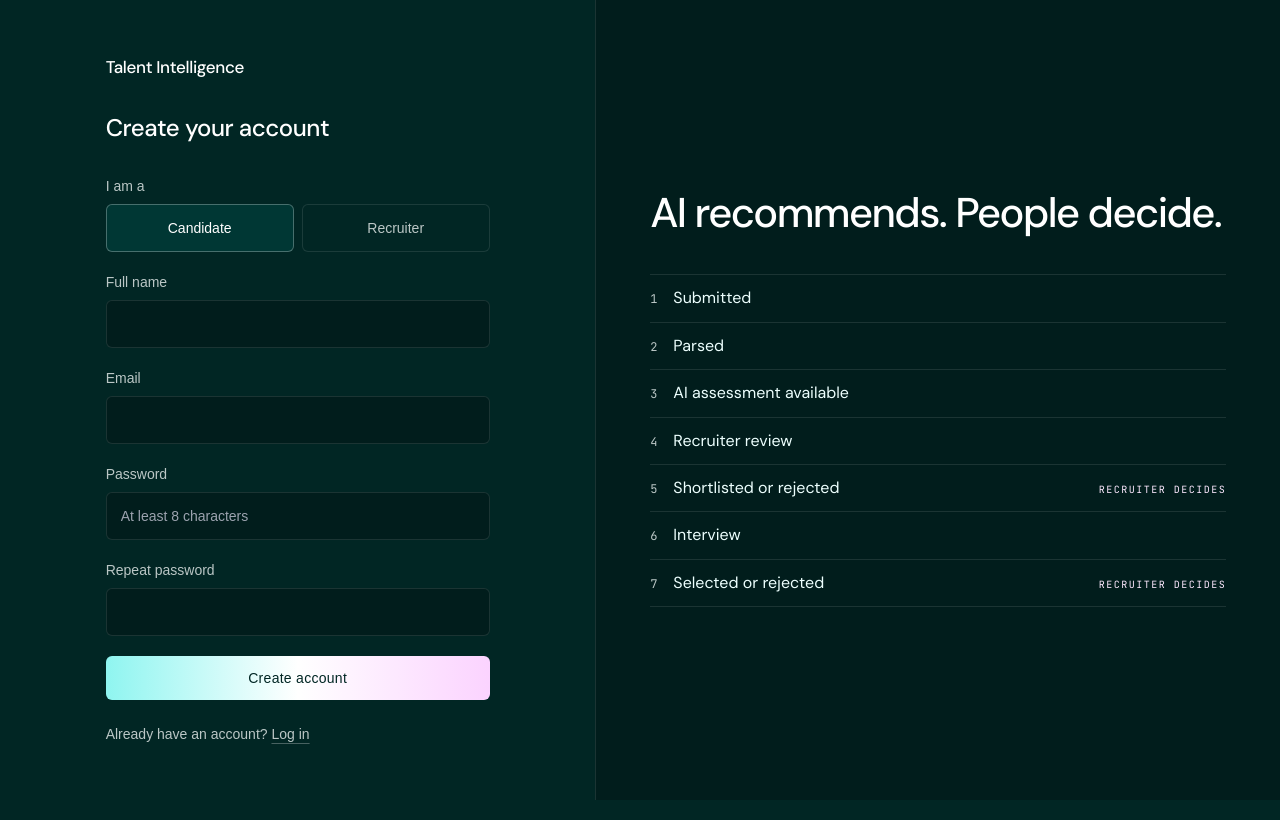
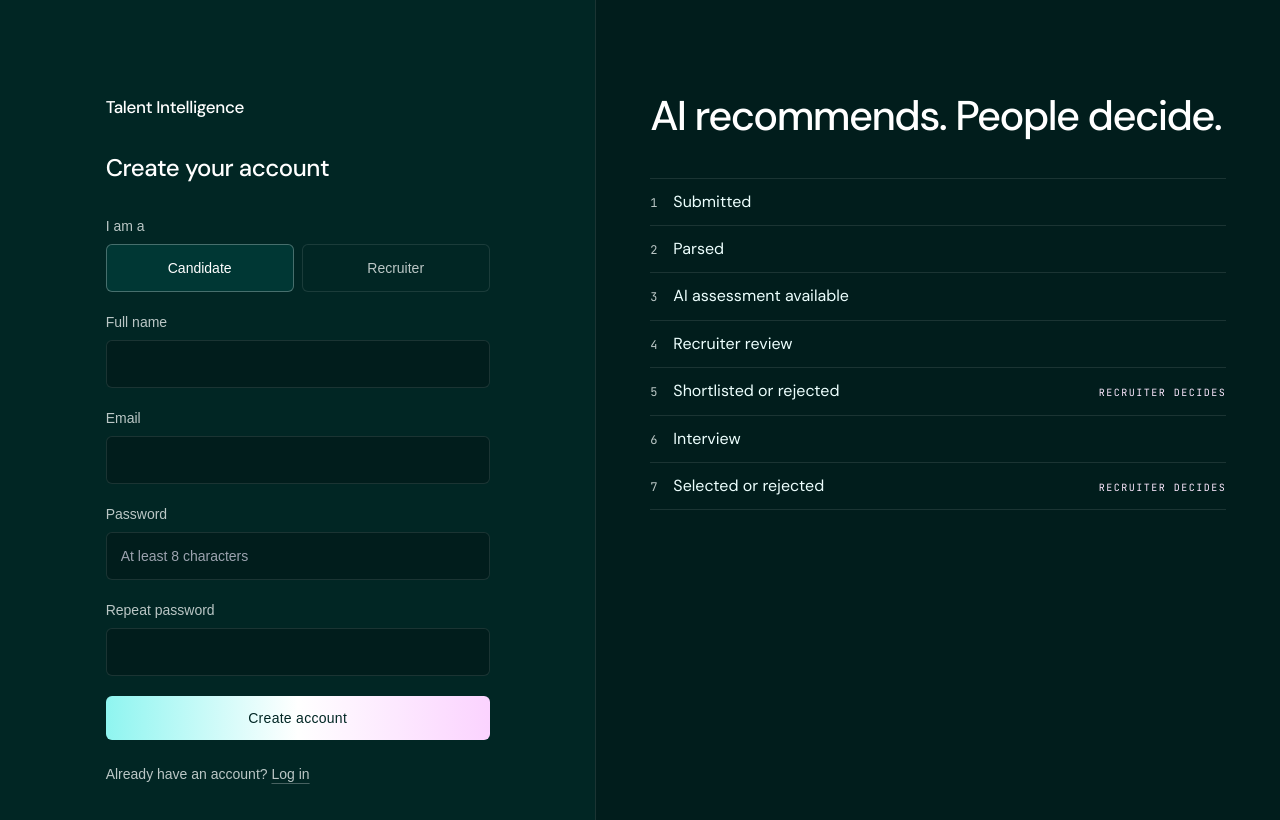
Before and after one commit to HamnaCh456/Riphah_Hackathon, a Next.js app: page /auth/sign-up in a window 1280 px wide. Shown: the top 820 px of the page. Built offline with nearby package versions, Linux system fonts and the light colour scheme.

Commit message:
Fix password reset link, duplicate email message and auth form position
Co-Authored-By: Claude Opus 5.5 <noreply@anthropic.com>

```diff
--- a/app/auth/layout.tsx
+++ b/app/auth/layout.tsx
@@ -16,7 +16,7 @@ export default function AuthLayout({
 }) {
   return (
     <div className="grid min-h-svh lg:grid-cols-[minmax(0,1fr)_minmax(0,1.15fr)]">
-      <main className="flex flex-col justify-center px-5 py-10 lg:px-10">
+      <main className="px-5 py-10 lg:px-10 lg:pt-[12vh]">
         <div className="mx-auto w-full max-w-sm">
           <p className="mb-8 text-[17px] font-medium tracking-[-.02em] text-platinum">
             Talent Intelligence
@@ -25,7 +25,7 @@ export default function AuthLayout({
         </div>
       </main>
 
-      <aside className="hidden flex-col justify-center border-l bg-deep px-10 py-10 lg:flex">
+      <aside className="hidden border-l bg-deep px-10 py-10 lg:block lg:pt-[12vh]">
         <div className="mx-auto w-full max-w-xl">
           <p className="max-w-[20ch] text-[2.6rem] font-medium leading-none tracking-[-.038em] text-platinum">
             AI recommends. People decide.
--- a/components/auth/forgot-password-form.tsx
+++ b/components/auth/forgot-password-form.tsx
@@ -24,7 +24,7 @@ export function ForgotPasswordForm() {
     const { error } = await createClient().auth.resetPasswordForEmail(
       parsed.data.email,
       {
-        redirectTo: `${window.location.origin}/auth/confirm?next=/auth/update-password`,
+        redirectTo: `${window.location.origin}/auth/update-password`,
       },
     );
     setIsLoading(false);
--- a/components/auth/sign-up-form.tsx
+++ b/components/auth/sign-up-form.tsx
@@ -15,6 +15,8 @@ const ROLE_LABELS: Record<Role, string> = {
   candidate: "Candidate",
   recruiter: "Recruiter",
 };
+
+const EMAIL_TAKEN = "An account with this email already exists. Log in instead.";
 
 export function SignUpForm() {
   const [role, setRole] = useState<Role>("candidate");
@@ -48,13 +50,17 @@ export function SignUpForm() {
       },
     });
     if (error) {
-      setError(error.message);
+      setError(
+        error.code === "user_already_exists"
+          ? EMAIL_TAKEN
+          : error.message,
+      );
       setIsLoading(false);
       return;
     }
-    // Supabase hides taken emails: it returns a user with no identities.
+    // With email confirmation on, Supabase hides taken emails: a user with no identities.
     if (data.user?.identities?.length === 0) {
-      setError("An account with this email already exists. Log in instead.");
+      setError(EMAIL_TAKEN);
       setIsLoading(false);
       return;
     }
```
